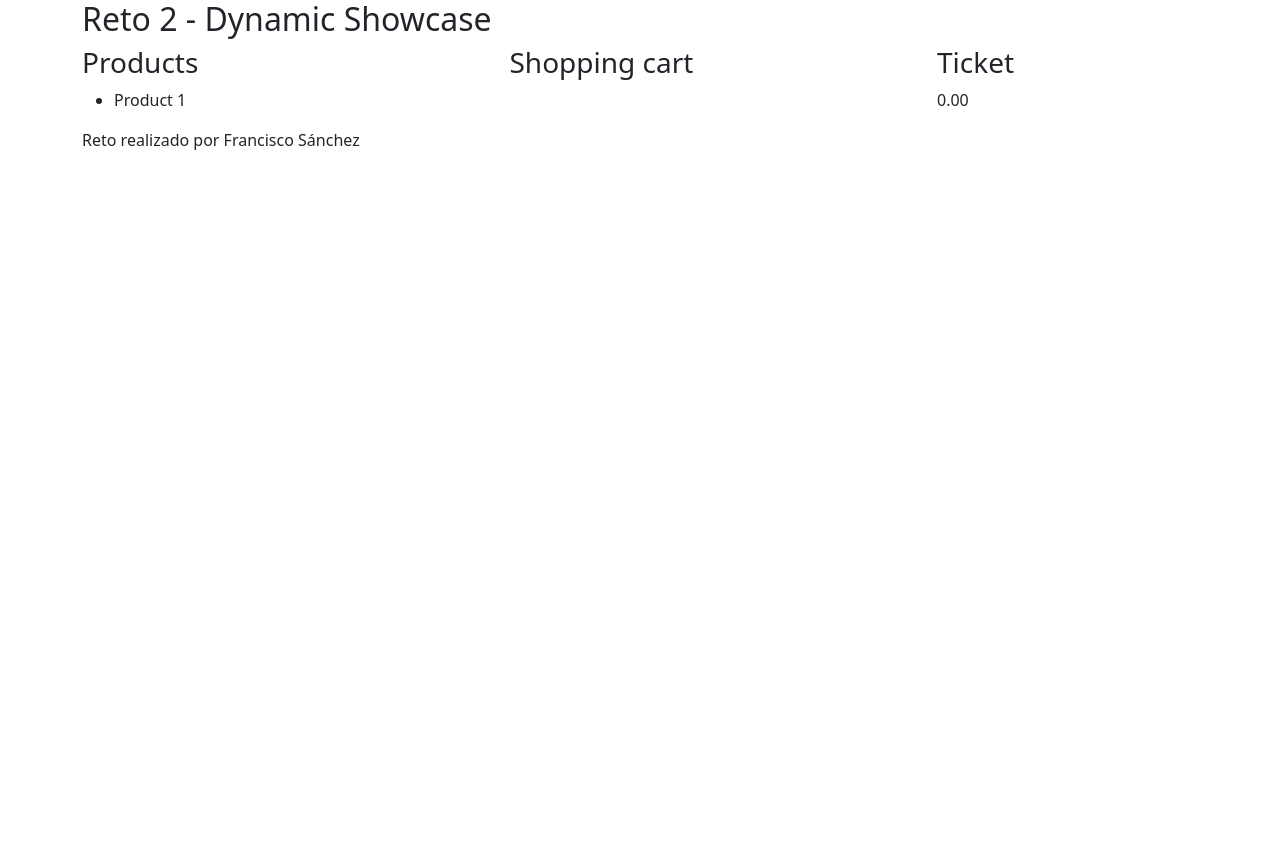
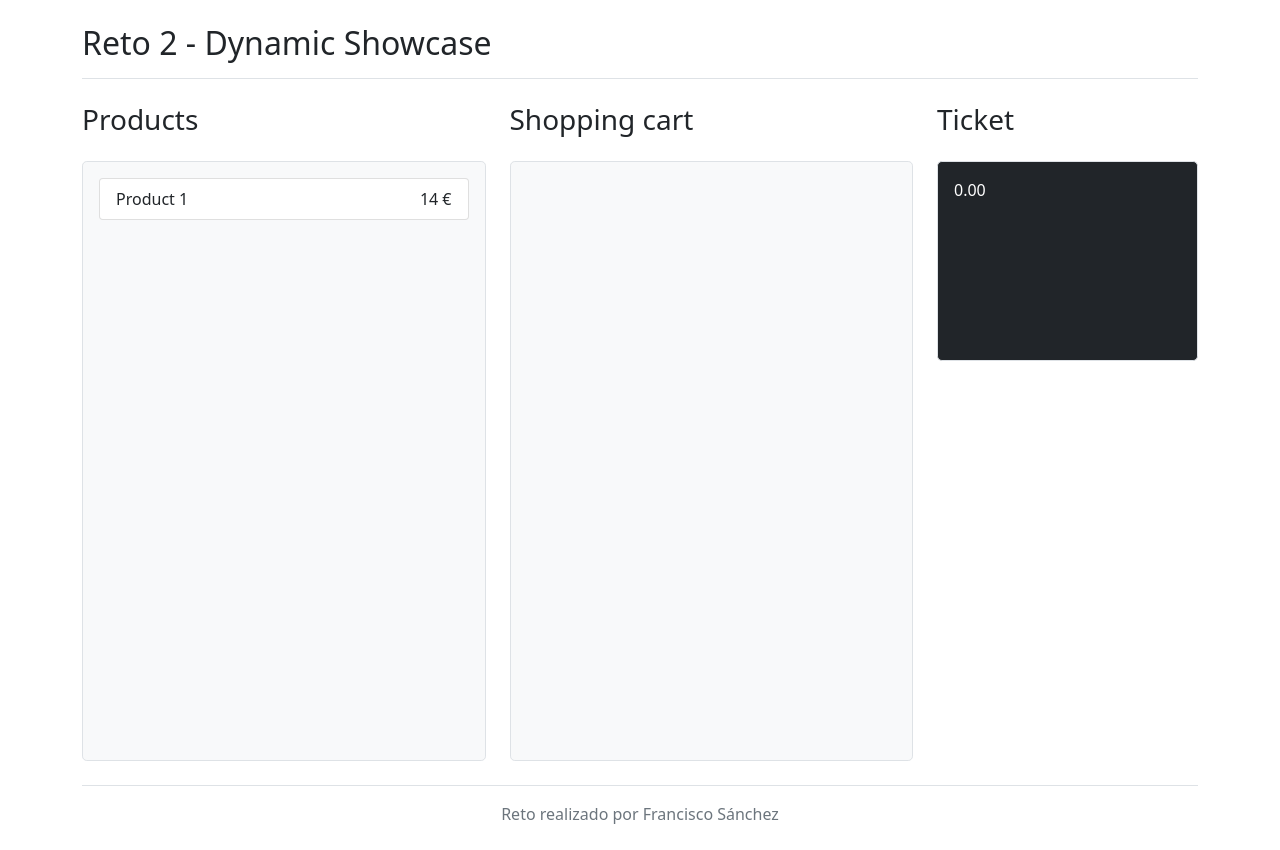
Before and after one commit to fsanchez87/BTC_Reto2, a plain HTML site: page index.html in a window 1280 px wide. Before the commit the page ends 800 px from the top, so only its background shows below. Drawn offline with nearby package versions, Linux system fonts and the light colour scheme.

Commit message:
add styles

```diff
--- a/css/styles.css
+++ b/css/styles.css
@@ -0,0 +1,8 @@
+.products,
+.cart {
+    height: 75vmin;
+}
+
+.ticket {
+    height: 25vmin;
+}
--- a/index.html
+++ b/index.html
@@ -17,28 +17,29 @@
 </head>
 
 <body>
-    <div class="container">
-        <header>
+    <div class="container py-4">
+        <header class="pb-2 mb-4 border-bottom ">
             <h2>Reto 2 - Dynamic Showcase</h2>
+
         </header>
 
         <div class="row">
             <div class="col-md-9">
                 <div class="row">
                     <!-- Products -->
-                    <div class="col-md-6">
+                    <div class="col-md-6 ">
                         <h3>Products</h3>
-                        <div id="products" class="products">
-                            <ul class="products__list">
-                                <li id="product" class="products__item"><span>Product 1</span></li>
+                        <div id="products" class="products mt-4 p-3 bg-light border rounded-3">
+                            <ul class="products__list list-group">
+                                <li id="product" class="products__item list-group-item d-flex justify-content-between align-items-center">Product 1<span>14 €</span></li>
                             </ul>
                         </div>
                     </div>
 
                     <!-- Shopping cart -->
-                    <div class="col-md-6">
+                    <div class="col-md-6 ">
                         <h3>Shopping cart</h3>
-                        <div id="cart" class="cart">
+                        <div id="cart" class="cart mt-4 p-3 bg-light border rounded-3">
                             <ul class="cart__list"></ul>
                         </div>
                     </div>
@@ -47,15 +48,15 @@
             </div>
 
             <!-- Ticket -->
-            <div class="col-md-3">
+            <div class="col-md-3 ">
                 <h3>Ticket</h3>
-                <div class="ticket">
+                <div id="ticket" class="ticket mt-4 p-3 text-white bg-dark border rounded-3">
                     <span>0.00</span>
                 </div>
             </div>
         </div>
 
-        <footer>
+        <footer class="footer pt-3 mt-4 text-muted border-top text-center">
             Reto realizado por Francisco Sánchez
         </footer>
 
```
